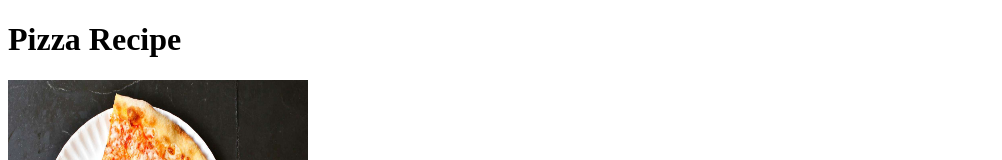
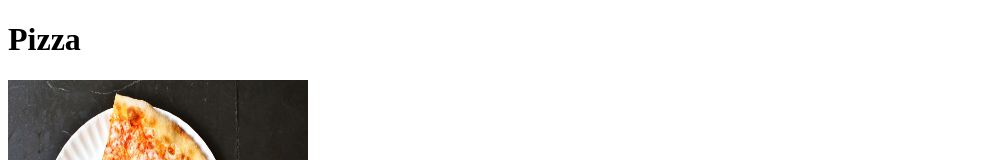
Before and after one commit to janpreett/Recipes, a plain HTML site: page recipefiles/pizza.html in a window 1280 px wide. Shown: the top 160 px of the page, without its empty margins (0-1002 px from the left). Drawn offline with Linux system fonts and the light colour scheme.

Commit message:
updated heading for pizza

```diff
--- a/recipefiles/pizza.html
+++ b/recipefiles/pizza.html
@@ -6,7 +6,7 @@
     <title>Pizza Recipe</title>
 </head>
 <body>
-    <h1>Pizza Recipe</h1>
+    <h1>Pizza</h1>
     <img src="../images/pizza.jpg" alt="Pizza" width="300" height="300">
     <h2>Ingredients</h2>
         <ul>
```
